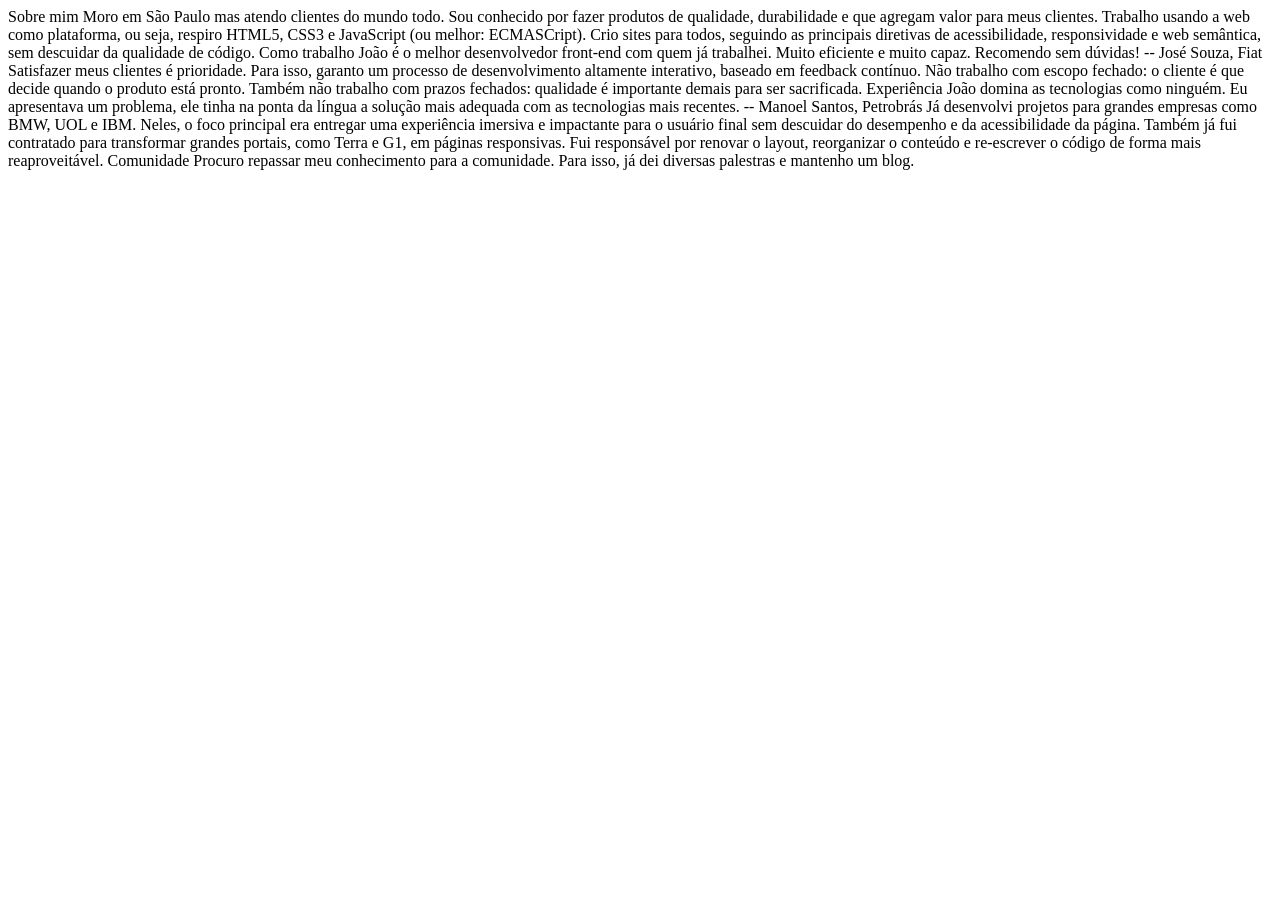
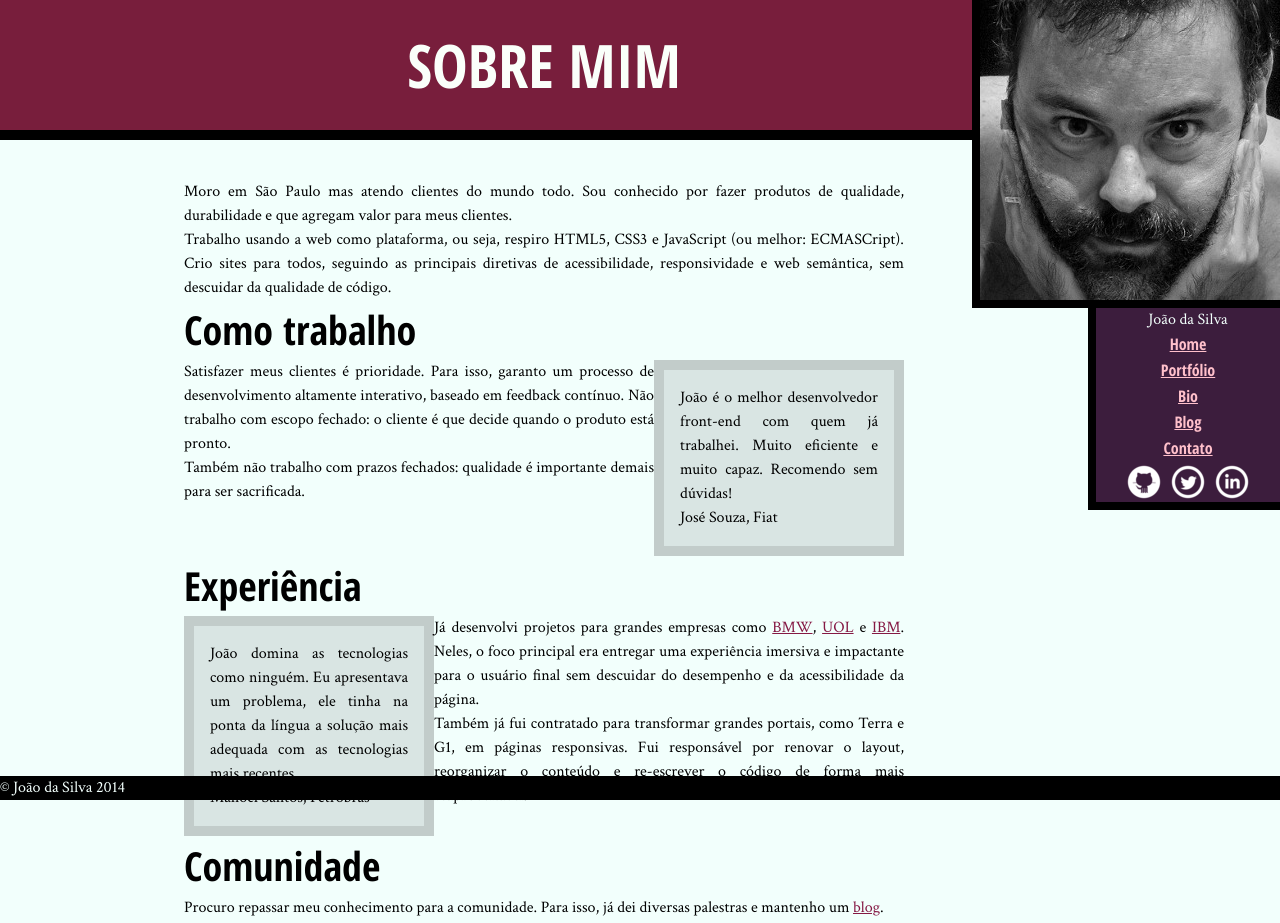
Before and after one commit to diogosilvadias/alura, a plain HTML site: page introducao-html-css-pt1/bio.html in a window 1280 px wide. Before the commit the page ends 800 px from the top, so only its background shows below. Drawn offline with Linux system fonts and the light colour scheme.

Commit message:
curso html-css-I finalizado.

```diff
--- a/introducao-html-css-pt1/bio.html
+++ b/introducao-html-css-pt1/bio.html
@@ -1,14 +1,94 @@
-Sobre mim Moro em São Paulo mas atendo clientes do mundo todo. Sou conhecido por fazer produtos de qualidade, durabilidade
-e que agregam valor para meus clientes. Trabalho usando a web como plataforma, ou seja, respiro HTML5, CSS3 e JavaScript
-(ou melhor: ECMASCript). Crio sites para todos, seguindo as principais diretivas de acessibilidade, responsividade e web
-semântica, sem descuidar da qualidade de código. Como trabalho João é o melhor desenvolvedor front-end com quem já trabalhei.
-Muito eficiente e muito capaz. Recomendo sem dúvidas! -- José Souza, Fiat Satisfazer meus clientes é prioridade. Para isso,
-garanto um processo de desenvolvimento altamente interativo, baseado em feedback contínuo. Não trabalho com escopo fechado:
-o cliente é que decide quando o produto está pronto. Também não trabalho com prazos fechados: qualidade é importante demais
-para ser sacrificada. Experiência João domina as tecnologias como ninguém. Eu apresentava um problema, ele tinha na ponta
-da língua a solução mais adequada com as tecnologias mais recentes. -- Manoel Santos, Petrobrás Já desenvolvi projetos para
-grandes empresas como BMW, UOL e IBM. Neles, o foco principal era entregar uma experiência imersiva e impactante para o usuário
-final sem descuidar do desempenho e da acessibilidade da página. Também já fui contratado para transformar grandes portais,
-como Terra e G1, em páginas responsivas. Fui responsável por renovar o layout, reorganizar o conteúdo e re-escrever o código
-de forma mais reaproveitável. Comunidade Procuro repassar meu conhecimento para a comunidade. Para isso, já dei diversas
-palestras e mantenho um blog.
+<!DOCTYPE html>
+<html>
+
+<head>
+    <title>Biografia - João da Silva</title>
+    <meta charset="utf-8">
+    <link rel="icon" href="img/favicon.png">
+
+    <!-- carrega a fonte Crimson Text nas versões normal, itálico e negrito -->
+    <link rel="stylesheet" href="http://fonts.googleapis.com/css?family=Crimson+Text:400,400italic,600">
+
+    <!-- carrega a fonte Open Sans Condensed na versão negrito, -->
+    <!-- que é a única necessária para os cabeçalhos            -->
+    <link rel="stylesheet" href="http://fonts.googleapis.com/css?family=Open+Sans+Condensed:700">
+
+    <link rel="stylesheet" href="css/reset.css">
+    <link rel="stylesheet" href="css/site.css">
+</head>
+
+<body>
+    <main>
+        <h1>Sobre mim</h1>
+
+        <div>
+            <p>Moro em São Paulo mas atendo clientes do mundo todo. Sou conhecido por fazer produtos de qualidade, durabilidade
+                e que agregam valor para meus clientes.</p>
+            <p>Trabalho usando a web como plataforma, ou seja, respiro HTML5, CSS3 e JavaScript (ou melhor: ECMASCript).
+                Crio sites para todos, seguindo as principais diretivas de acessibilidade, responsividade e web semântica,
+                sem descuidar da qualidade de código.</p>
+
+            <h2>Como trabalho</h2>
+
+            <blockquote class="fiat">
+                <p>João é o melhor desenvolvedor front-end com quem já trabalhei. Muito eficiente e muito capaz. Recomendo
+                    sem dúvidas!
+                </p>
+                <cite>José Souza, Fiat</cite>
+            </blockquote>
+
+            <p>Satisfazer meus clientes é prioridade. Para isso, garanto um processo de desenvolvimento altamente interativo,
+                baseado em feedback contínuo. Não trabalho com escopo fechado: o cliente é que decide quando o produto está
+                pronto.
+            </p>
+
+            <p>Também não trabalho com prazos fechados: qualidade é importante demais para ser sacrificada.</p>
+
+            <h2>Experiência</h2>
+
+            <blockquote class="petrobras">
+                <p>João domina as tecnologias como ninguém. Eu apresentava um problema, ele tinha na ponta da língua a solução
+                    mais adequada com as tecnologias mais recentes.</p>
+                <cite>Manoel Santos, Petrobrás</cite>
+            </blockquote>
+
+            <p>Já desenvolvi projetos para grandes empresas como <a href="http://www.bmw.com">BMW</a>, <a href="http://www.uol.com.br">UOL</a>
+                e <a href="http://www.ibm.com">IBM</a>. Neles, o foco principal era entregar uma experiência imersiva e impactante
+                para o usuário final sem descuidar do desempenho e da acessibilidade da página.</p>
+            <p>Também já fui contratado para transformar grandes portais, como Terra e G1, em páginas responsivas. Fui responsável
+                por renovar o layout, reorganizar o conteúdo e re-escrever o código de forma mais reaproveitável.</p>
+
+            <h2>Comunidade</h2>
+
+            <p>Procuro repassar meu conhecimento para a comunidade. Para isso, já dei diversas palestras e mantenho um <a
+                    href="blog.html">blog</a>.</p>
+        </div>
+    </main>
+
+    <img src="img/eu.jpg" alt="Foto de João da Silva">
+
+    <aside>
+        <nav>
+            <h1>João da Silva</h1>
+            <ul>
+                <li><a href="index.html">Home</a></li>
+                <li><a href="portfolio.html">Portfólio</a></li>
+                <li><a href="bio.html">Bio</a></li>
+                <li><a href="blog.html">Blog</a></li>
+                <li><a href="contato.html">Contato</a></li>
+            </ul>
+        </nav>
+        <ul class="icones-sociais">
+            <li><a class="github" href="http://github.com/joaodasilva">Github</a></li>
+            <li><a class="twitter" href="http://twitter.com/joaodasilva">Twitter</a></li>
+            <li><a class="linkedin" href="https://br.linkedin.com/pub/linkedin-joao-da-silva/32/4/508">LinkedIn</a>
+            </li>
+        </ul>
+    </aside>
+
+    <footer>
+        &copy; João da Silva 2014
+    </footer>
+</body>
+
+</html>
--- /dev/null
+++ b/introducao-html-css-pt1/css/site.css
@@ -0,0 +1,136 @@
+main h1 {
+    font-size: 60px;
+    background-color: rgb(120, 30, 60);
+    color: #FAFFFA;
+    text-align: center;
+    font-family: "Open Sans Condensed", sans-serif;
+    padding: 20px;
+    margin: 0;
+    border-bottom: 10px solid black;
+    text-transform: uppercase;
+}
+
+main div {
+    width: 720px;
+    margin: 0 auto;
+    padding: 40px 0;
+    padding-bottom: 80px;
+}
+
+h2 {
+    font-size: 40px;
+    font-family: "Open Sans Condensed", sans-serif;
+    clear: both;
+}
+
+body {
+    font-family: "Crimson Text", serif;
+    background-color: #F2FFFC;
+    line-height: 1.5;
+}
+
+p {
+    text-align: justify;
+}
+
+blockquote {
+    background-color: #D9E5E3;
+    padding: 16px;
+    border: 10px solid #C2CCCA;
+    width: 250px;
+    margin: 0;
+    box-sizing: border-box;
+}
+
+.fiat {
+    float: right;
+}
+
+.petrobras {
+    float: left;
+}
+
+aside {
+    background-color: #3C1D3D;
+    color: #F2FFFC;
+}
+
+footer {
+    background-color: rgb(0, 0, 0);
+    color: #F2FFFC;
+    clear: both;
+    position: fixed;
+    bottom: 0;
+    width: 100%;
+}
+
+main a {
+    color: #851944;
+}
+
+aside {
+    text-align: center;
+}
+
+aside a {
+    color: inherit;
+    font-family: "Open Sans Condensed", sans-serif;
+}
+
+.icones-sociais li {
+    display: inline-block;
+}
+
+.icones-sociais a {
+    width: 40px;
+    height: 40px;
+    display: inline-block;
+    text-indent: -9999px;
+}
+
+.github {
+    background-image: url('../img/github.png');
+}
+
+.twitter {
+    background-image: url('../img/twitter.png');
+}
+
+.linkedin {
+    background-image: url('../img/linkedin.png');
+}
+
+ul {
+    color: pink;
+}
+
+ul li a {
+    color: inherit;
+}
+
+aside, img {
+    float: right;
+    box-sizing: border-box;
+    border-left: 8px solid black;
+    border-bottom: 8px solid black;
+}
+
+aside {
+    width: 15%;
+    clear: right;
+    box-sizing: border-box;
+    border-top: 8px solid black;
+    position: relative;
+    top: 300px;
+}
+
+main {
+    float: left;
+    width: 85%;
+}
+
+img {
+    position: absolute;
+    top: 0;
+    right: 0;
+}
```
Also changed, not shown: introducao-html-css-pt1/blog.html (added, +68 -0 lines), introducao-html-css-pt1/contato.html (added), introducao-html-css-pt1/css/reset.css (renamed from introducao-html-css-pt1/reset.css), introducao-html-css-pt1/img/eu.jpg (renamed from introducao-html-css-pt1/eu.jpg), introducao-html-css-pt1/img/favicon.png (renamed from introducao-html-css-pt1/favicon.png), introducao-html-css-pt1/img/github.png (renamed from introducao-html-css-pt1/github.png), introducao-html-css-pt1/img/linkedin.png (renamed from introducao-html-css-pt1/linkedin.png), introducao-html-css-pt1/img/twitter.png (renamed from introducao-html-css-pt1/twitter.png), introducao-html-css-pt1/index.html (added), introducao-html-css-pt1/portfolio.html (added), 2 other files.
